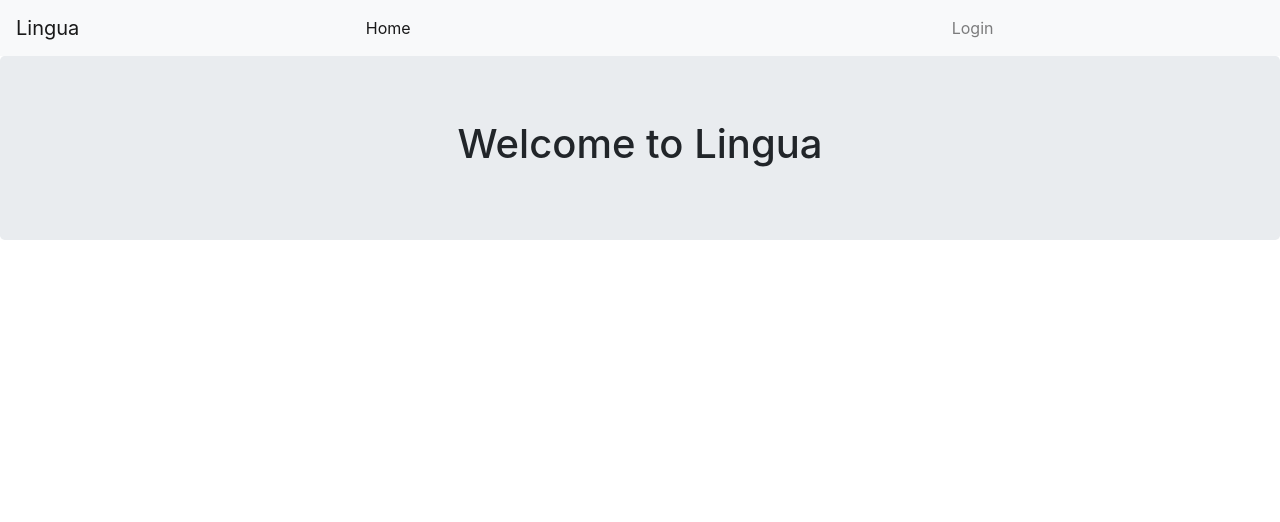
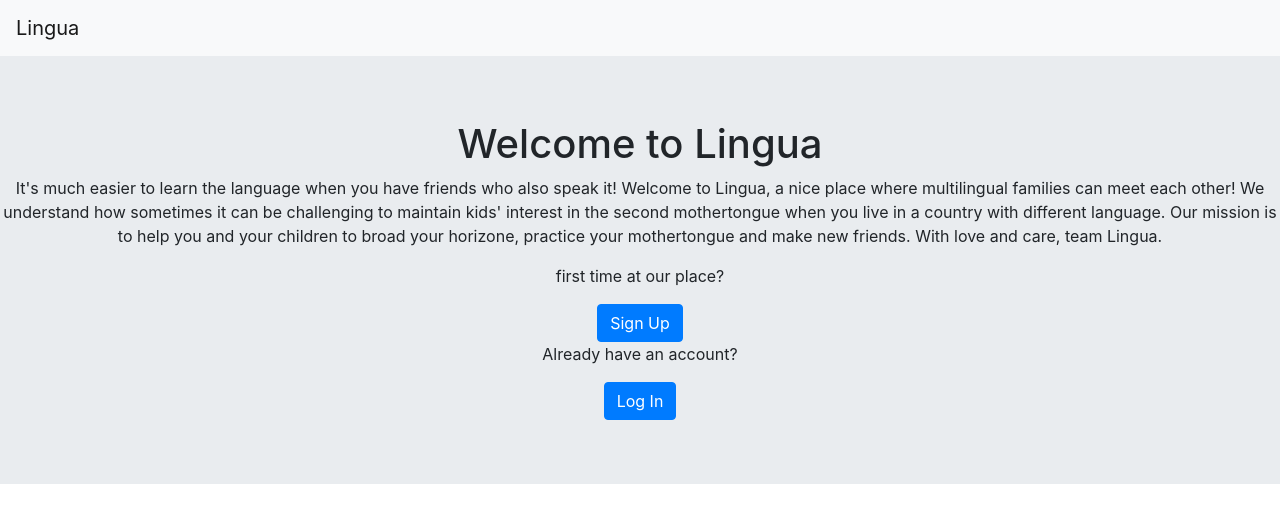
Before and after one commit to AlenaAlyona/myProject_frontend, a React (Create React App) app: page / in a window 1280 px wide. Shown: the top 522 px of the page. Built offline with nearby package versions, Linux system fonts and the light colour scheme; no server answers.

Commit message:
made a set up for sign up and log in page

```diff
--- a/src/App.js
+++ b/src/App.js
@@ -11,6 +11,8 @@ import { selectAppLoading } from "./store/appState/selectors";
 import { getUserWithStoredToken } from "./store/user/actions";
 
 import Homepage from "./pages/HomePage";
+import LogIn from "./pages/LogIn";
+import SignUp from "./pages/SignUp";
 
 function App() {
   const dispatch = useDispatch();
@@ -27,6 +29,8 @@ function App() {
       {isLoading ? <Loading /> : null}
       <Switch>
         <Route exact path="/" component={Homepage} />
+        <Route exact path="/login" component={LogIn} />
+        <Route exact path="/signup" component={SignUp} />
       </Switch>
     </div>
   );
--- a/src/components/Navigation/index.js
+++ b/src/components/Navigation/index.js
@@ -12,7 +12,7 @@ export default function Navigation() {
   const token = useSelector(selectToken);
   const user = useSelector(selectUser);
 
-  const loginLogoutControls = token ? <LoggedIn /> : <LoggedOut />;
+  // const loginLogoutControls = token ? <LoggedIn /> : <LoggedOut />;
 
   return (
     <Navbar bg="light" expand="lg">
@@ -22,8 +22,8 @@ export default function Navigation() {
       <Navbar.Toggle aria-controls="basic-navbar-nav" />
       <Navbar.Collapse id="basic-navbar-nav">
         <Nav style={{ width: "100%" }} fill>
-          <NavbarItem path="/" linkText="Home" />
-          {loginLogoutControls}
+          {/* <NavbarItem path="/" linkText="Home" /> */}
+          {/* {loginLogoutControls} */}
         </Nav>
       </Navbar.Collapse>
     </Navbar>
--- a/src/pages/HomePage.js
+++ b/src/pages/HomePage.js
@@ -1,12 +1,32 @@
 import React, { useState, useEffect } from "react";
+import { Link } from "react-router-dom";
 import { useSelector, useDispatch } from "react-redux";
-import { Jumbotron } from "react-bootstrap";
+import { Button, Jumbotron } from "react-bootstrap";
 
 export default function HomePage() {
   return (
     <div>
-      <Jumbotron>
+      <Jumbotron fluid>
         <h1>Welcome to Lingua</h1>
+        <p>
+          It's much easier to learn the language when you have friends who also
+          speak it! Welcome to Lingua, a nice place where multilingual families
+          can meet each other! We understand how sometimes it can be challenging
+          to maintain kids' interest in the second mothertongue when you live in
+          a country with different language. Our mission is to help you and your
+          children to broad your horizone, practice your mothertongue and make
+          new friends. With love and care, team Lingua.
+        </p>
+        <div className="buttons">
+          <p>first time at our place?</p>
+          <Link to={`/signup`}>
+            <Button>Sign Up</Button>
+          </Link>{" "}
+          <p>Already have an account?</p>
+          <Link to={`/login`}>
+            <Button>Log In</Button>
+          </Link>
+        </div>
       </Jumbotron>
     </div>
   );
--- /dev/null
+++ b/src/pages/LogIn.js
@@ -0,0 +1,7 @@
+import React, { useState, useEffect } from "react";
+import { useSelector, useDispatch } from "react-redux";
+import { Button, Jumbotron } from "react-bootstrap";
+
+export default function LogIn() {
+  return <div>Hello from Log In Page</div>;
+}
--- /dev/null
+++ b/src/pages/SignUp.js
@@ -0,0 +1,7 @@
+import React, { useState, useEffect } from "react";
+import { useSelector, useDispatch } from "react-redux";
+import { Button, Jumbotron } from "react-bootstrap";
+
+export default function SignUp() {
+  return <div>Hello from Sign Up Page</div>;
+}
```
